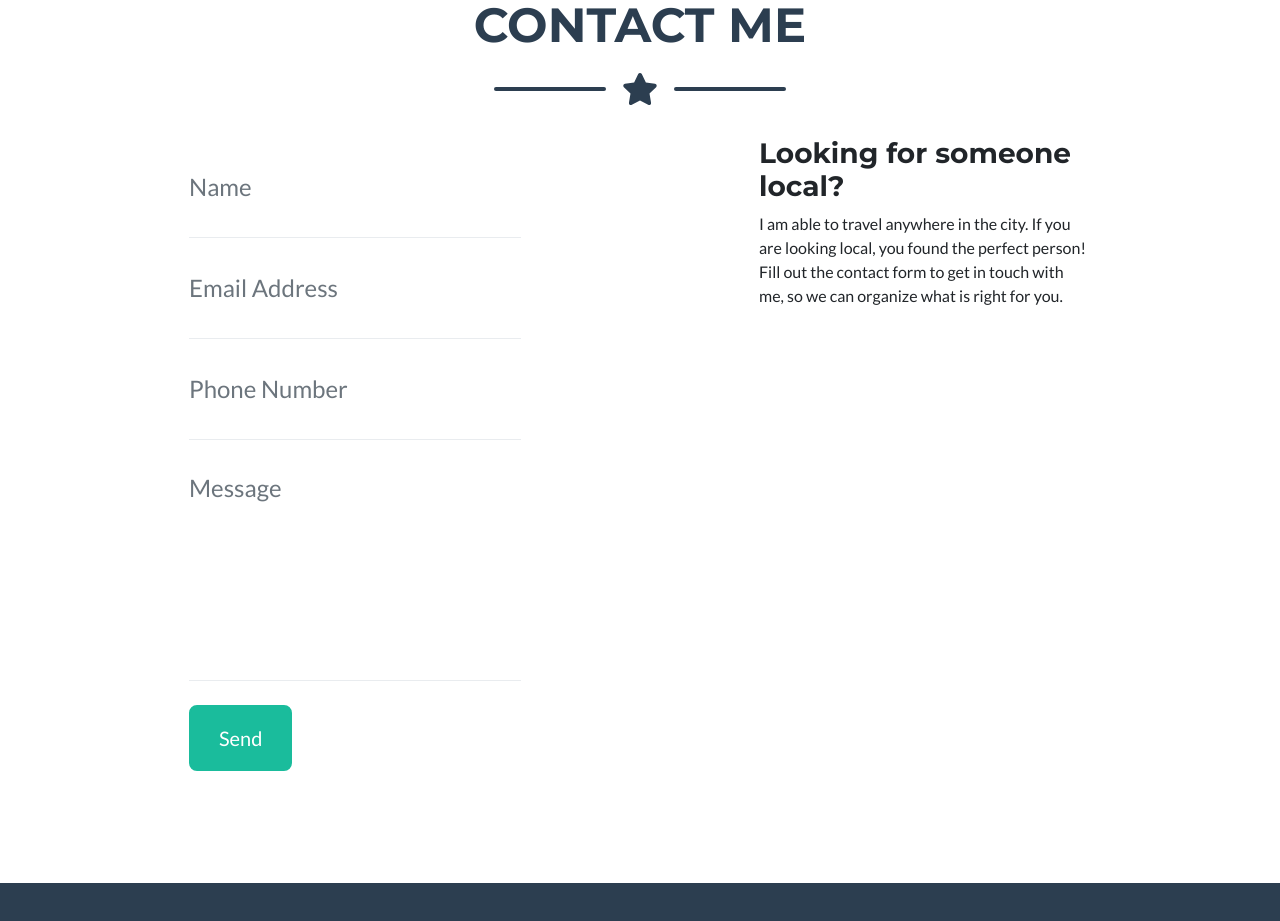
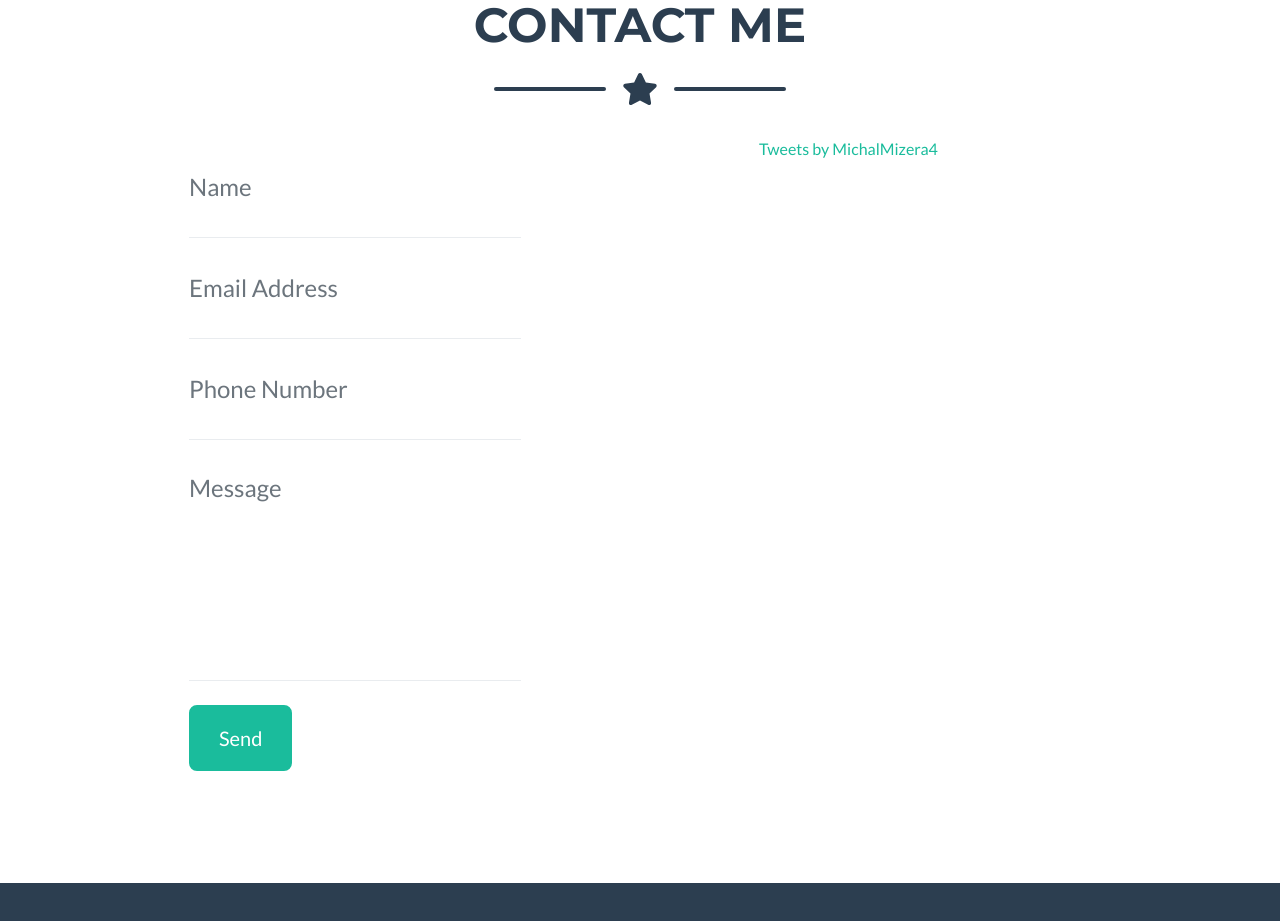
Before and after one commit to mmizeraa/mmizeraa.github.io, a plain HTML site: page contact.html in a window 1280 px wide. Shown: the part 1420-2341 px from the top of the page. Drawn offline with nearby package versions, Linux system fonts and the light colour scheme.

Commit message:
Update contact.html

```diff
--- a/contact.html
+++ b/contact.html
@@ -139,10 +139,7 @@
                       </form>
                     </div>
                     <div class="col-lg-4 mx-auto">
-                      <h3>Looking for someone local?</h3>
-                      <p>I am able to travel anywhere in the city. If you are looking local, you found the perfect person! Fill out the contact form to get in touch with me, so we can organize what is right for you.</p>
-                </div>
-            </div>
+<a class="twitter-timeline" data-width="400" data-height="650" href="https://twitter.com/MichalMizera4?ref_src=twsrc%5Etfw">Tweets by MichalMizera4</a> <script async src="https://platform.twitter.com/widgets.js" charset="utf-8"></script>            </div>
         </section>
         <!-- Footer-->
         <footer class="footer text-center">
```
